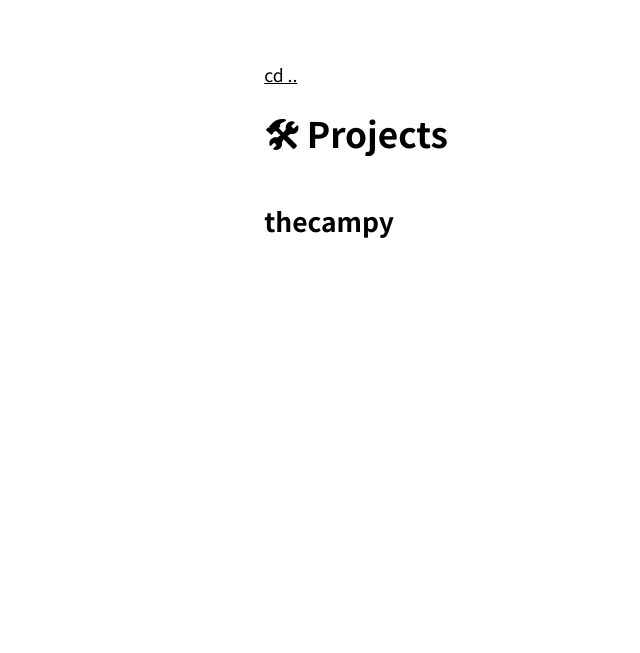
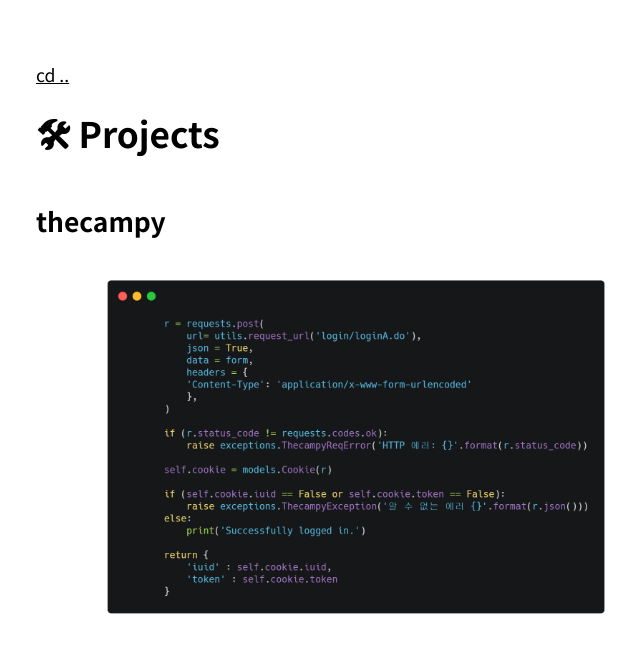
Before and after one commit to lewisleedev/lewisleedev.github.io, a Jekyll site: the page built from projects.md, in a window 1280 px wide. Shown: the top 653 px of the page, without its empty margins (284-924 px from the left). Built offline with Jekyll 4.4.1, drawn with Linux system fonts in a browser that asks for light colours.

Commit message:
Update projects.md

```diff
--- a/projects.md
+++ b/projects.md
@@ -4,3 +4,5 @@
 ---
 
 ## thecampy
+
+![thecampy](/img/thecampy.png)
```
Also changed, not shown: img/thecampy.png (added).
